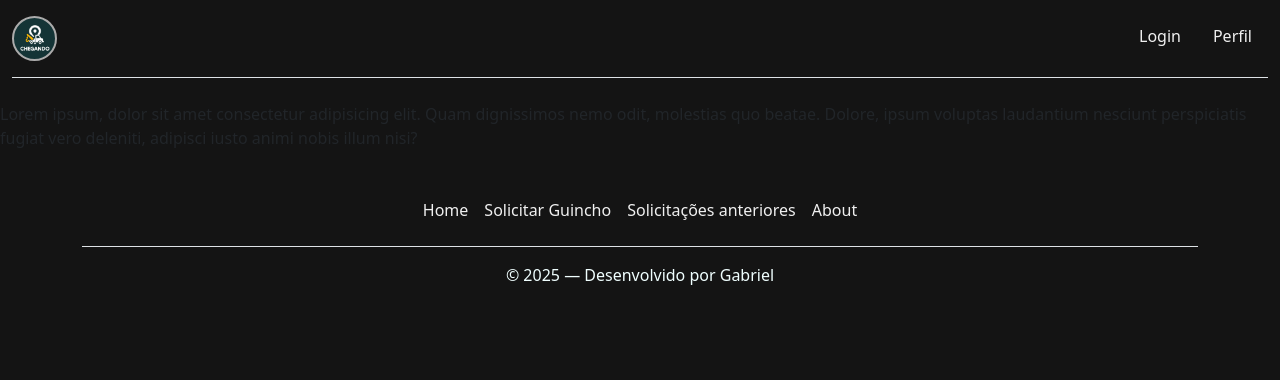
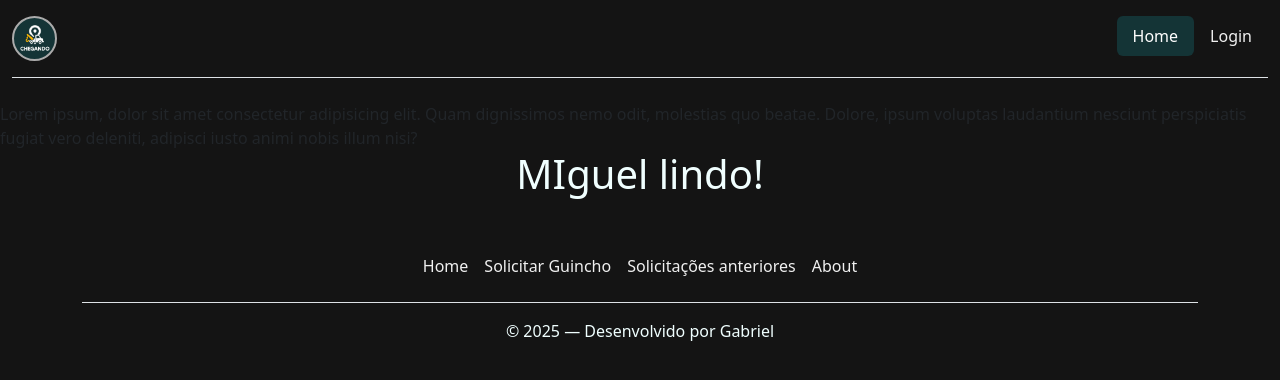
Before and after one commit to gabrielpassos2008/inicio_chegando, a Flask app: page / in a window 1280 px wide. Shown: the top 380 px of the page. Run offline with Flask 3, Linux system fonts and the light colour scheme; some libraries are stand-ins or nearby versions.

Commit message:
arrumei o codigo, erros na nav, erros

```diff
--- a/app.py
+++ b/app.py
@@ -12,6 +12,14 @@ def get_home():
 def get_login():
     return fk.render_template('login.html')
 
+@srv.get('/chamar_guincho')
+def get_chamar_guinho():
+    return fk.render_template('chamar_guincho.html')
+
+@srv.get('/historico')
+def get_historico():
+    return fk.render_template('historico.html')
+
 @srv.post('/login')
 def valida_login():
     login = fk.request.form['login']
@@ -23,5 +31,10 @@ def valida_login():
         return fk.redirect('login')
 
 
+@srv.get('/sair')
+def get_sair():
+    del fk.session['login']
+    return fk.redirect('/')
+
 if __name__ == '__main__':
     srv.run(host='localhost',port=5050,debug=True)
--- a/templates/home_page.html
+++ b/templates/home_page.html
@@ -10,22 +10,24 @@
 </head>
 
 <body>
+
     <div class="container-fluid">
         <header class="d-flex flex-wrap justify-content-center py-3 mb-4 border-bottom">
             <a href="home_page" class="d-flex align-items-center mb-3 mb-md-0 me-md-auto link-body-emphasis text-decoration-none">
                 <div class="circulo">
-                    <img src="../img/img_logo.png" alt="Imagem da logo do site" class="imgLogo">
+                    <img src="/static/img/img_logo.png" alt="Imagem da logo do site" class="imgLogo">
                 </div>
             </a>
             <ul class="nav nav-pills">
                 {%if session['login']%}
-                    <li class="nav-item"><a href="home_page" class="nav-link active " aria-current="page">Home</a></li>
-                    <li class="nav-item"><a href="chamar_guincho" class="nav-link ">Solicitar Guincho</a></li>
-                    <li class="nav-item"><a href="historico" class="nav-link">Solicitar anteriores</a></li>
+                    <li class="nav-item"><a href="/" class="nav-link active " aria-current="page">Home</a></li>
+                    <li class="nav-item"><a href="/chamar_guincho" class="nav-link ">Solicitar Guincho</a></li>
+                    <li class="nav-item"><a href="/historico" class="nav-link">Solicitar anteriores</a></li>
+                    <li class="nav-item"><a href="#" class="nav-link">Perfil</a></li>
                 {%endif%}
                 {%if not session['login']%}
-                    <li class="nav-item"><a href="login" class="nav-link ">Login</a></li>
-                    <li class="nav-item"><a href="#" class="nav-link">Perfil</a></li>
+                    <li class="nav-item"><a href="/" class="nav-link active " aria-current="page">Home</a></li>
+                    <li class="nav-item"><a href="/login" class="nav-link ">Login</a></li>
                 {%endif%}
             </ul>
         </header>
@@ -34,16 +36,16 @@
     <main>
         Lorem ipsum, dolor sit amet consectetur adipisicing elit. Quam dignissimos nemo odit, molestias quo beatae. Dolore, ipsum voluptas laudantium nesciunt perspiciatis fugiat vero deleniti, adipisci iusto animi nobis illum nisi?
     </main>
-
+    <h1> MIguel lindo! </h1>
     <div class="container">
         <footer class="py-3 my-4">
             <ul class="nav justify-content-center border-bottom pb-3 mb-3">
-                <li class="nav-item"><a href="home_page" class="nav-link px-2 bs-light">Home</a></li>
-                <li class="nav-item"><a href="chamar_guincho" class="nav-link px-2 bs-light">Solicitar Guincho</a>
+                <li class="nav-item"><a href="/" class="nav-link px-2 bs-light">Home</a></li>
+                <li class="nav-item"><a href="/chamar_guincho" class="nav-link px-2 bs-light">Solicitar Guincho</a>
                 </li>
-                <li class="nav-item"><a href="historico" class="nav-link px-2 bs-light">Solicitações anteriores</a>
+                <li class="nav-item"><a href="/historico" class="nav-link px-2 bs-light">Solicitações anteriores</a>
                 </li>
-                <li class="nav-item"><a href="#" class="nav-link px-2 bs-light">About</a></li>
+                <li class="nav-item"><a href="/sair" class="nav-link px-2 bs-light">About</a></li>
             </ul>
             <p class="text-center bs-light">© 2025 — Desenvolvido por Gabriel</p>
         </footer>
```
Also changed, not shown: templates/chamar_guincho.html (+17 -10 lines), templates/historico.html (+15 -10 lines), templates/login.html (+15 -10 lines), static/img/img_fundo.png (renamed from img/img_fundo.png), static/img/img_logo.png (renamed from img/img_logo.png).
